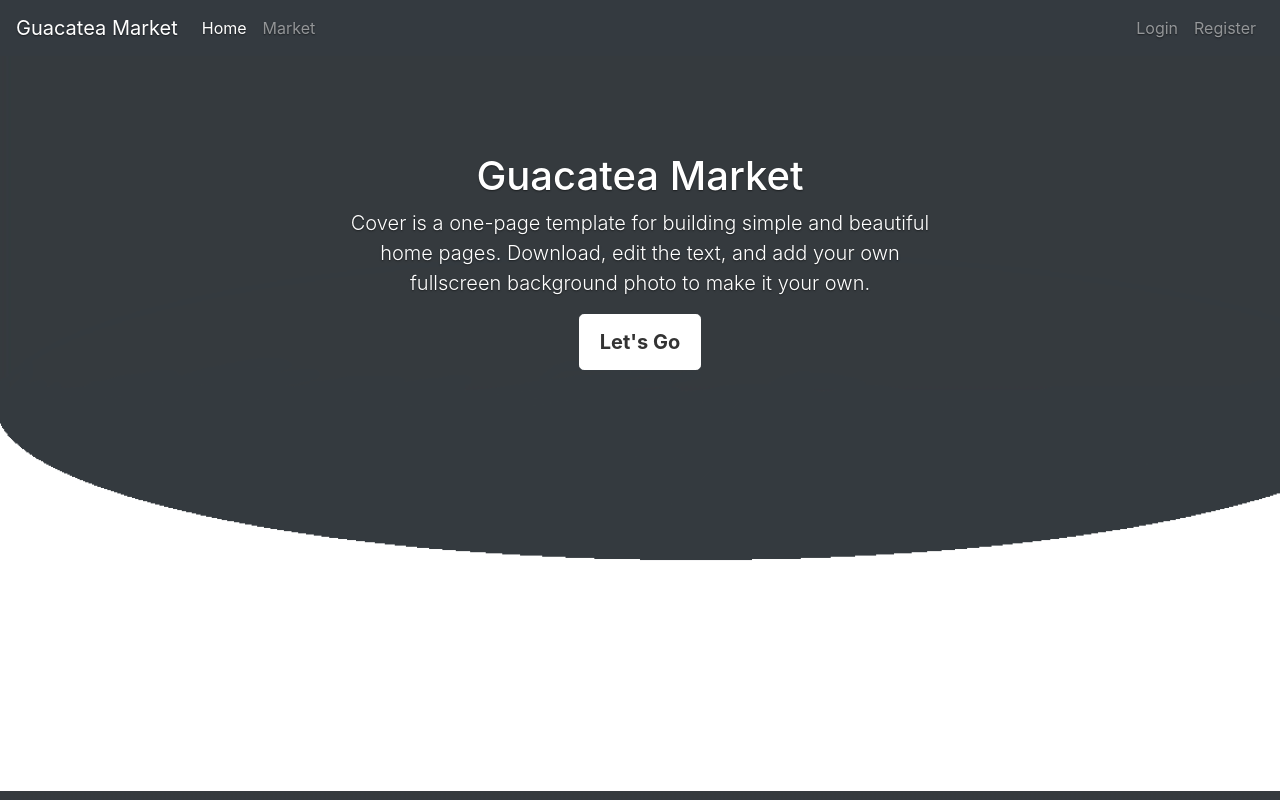
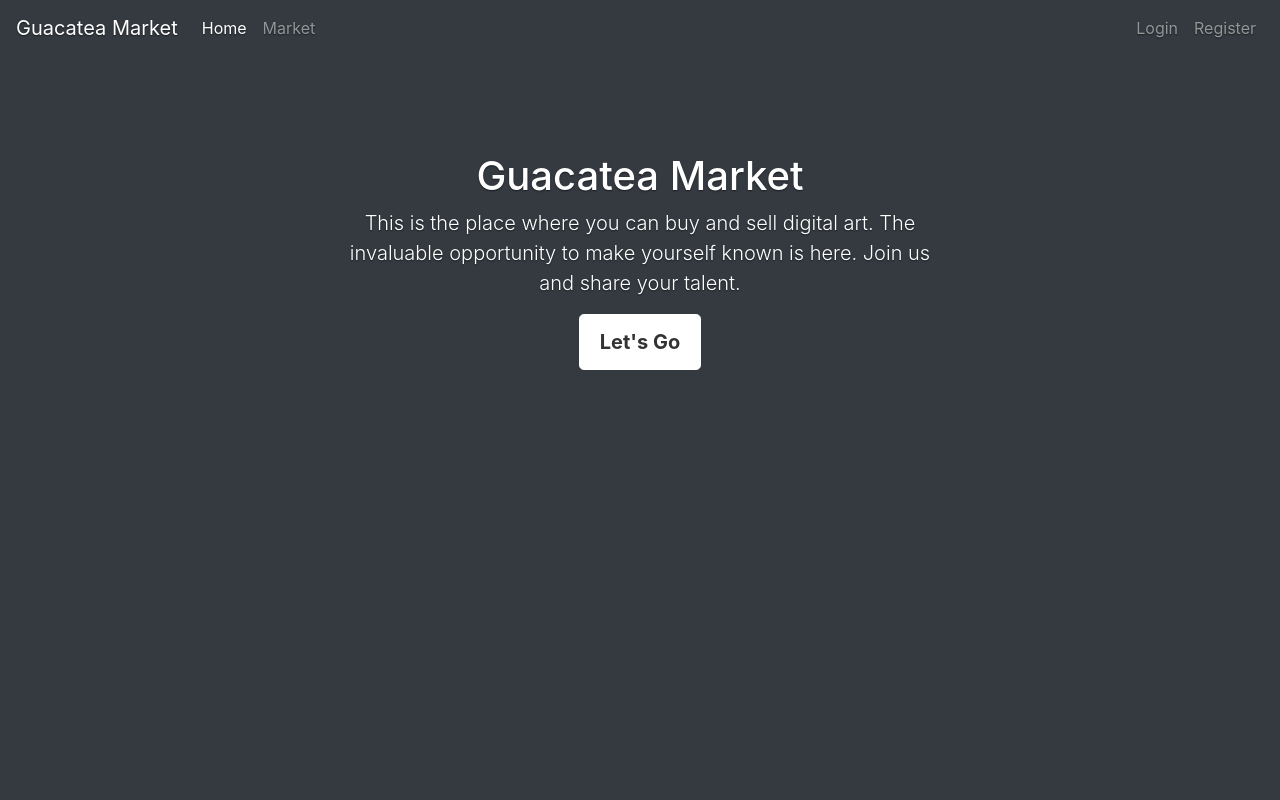
Before and after one commit to Backup8Bits/Guacatea_Market, a Flask app: page / in a window 1280 px wide. Run offline with Flask 2, Linux system fonts and the light colour scheme; parts of the project's set-up code (start-up, migrations or seed data) failed here and were passed over; some libraries are stand-ins or nearby versions.

Commit message:
Added logos and new images

```diff
--- a/guacatea_market/market/static/css/home.css
+++ b/guacatea_market/market/static/css/home.css
@@ -27,7 +27,7 @@ a:hover {
 html,
 body {
   height: 100%;
-  background-image: url('/static/img/page_imgs/fondo1.png');
+  background-color: #343a40;
 }
 
 body {
--- a/guacatea_market/market/templates/base.html
+++ b/guacatea_market/market/templates/base.html
@@ -33,7 +33,7 @@
       border-radius: 9px;
       background: #ff0000;
       font-size: 12px;
-      font-family: monospace;
+      font-family: monospace, Arial, Helvetica, sans-serif;
     }
     @media (max-width: 768px) {
       .hidden {
--- a/guacatea_market/market/templates/home.html
+++ b/guacatea_market/market/templates/home.html
@@ -13,7 +13,12 @@
   <div class="cover-container mt-5 h-100 px-3 py-5 mx-auto">
     <main role="main" class="inner cover">
       <h1 class="cover-heading">Guacatea Market</h1>
-      <p class="lead">Cover is a one-page template for building simple and beautiful home pages. Download, edit the text, and add your own fullscreen background photo to make it your own.</p>
+      <p class="lead">
+        This is the place where you can buy and sell digital art.
+        The invaluable opportunity to make yourself known is here.
+        Join us and share your talent.
+
+      </p>
       <p class="lead">
         <a href="{{ url_for('market_page') }}" class="btn btn-lg btn-secondary">Let's Go</a>
       </p>
--- a/guacatea_market/market/templates/market.html
+++ b/guacatea_market/market/templates/market.html
@@ -13,11 +13,11 @@
   {% if current_user.is_authenticated %}
     <section class="jumbotron text-center" style="background-image:url('/static/img/page_imgs/market_logo3.jpg')">
       <div class="container">
-        <h1 class="display-3 my-5" style="font-family: fantasy; color: #29271e;">Guacatea Market</h1>
+        <h1 class="display-3 my-5" style="font-family: fantasy, Arial, Helvetica, sans-serif; color: #29271e;">Guacatea Market</h1>
       </div>
     </section>
   {% else %}
-    <section class="jumbotron text-center">
+    <section class="jumbotron text-center" style="background-image:url('/static/img/page_imgs/market_logo4.jpg')">
       <div class="container">
         <h1 class="jumbotron-heading">Guacatea Market</h1>
         <p class="lead">
```
Also changed, not shown: guacatea_market/market/static/img/page_imgs/avocado-3651037_1280.webp (added), guacatea_market/market/static/img/page_imgs/fondo1.png (deleted), guacatea_market/market/static/img/page_imgs/home_page_illustration.jpg (deleted), guacatea_market/market/static/img/page_imgs/market_logo.jpg (deleted), guacatea_market/market/static/img/page_imgs/market_logo2.jpg (deleted), guacatea_market/market/static/img/page_imgs/market_logo4.jpg (added).
